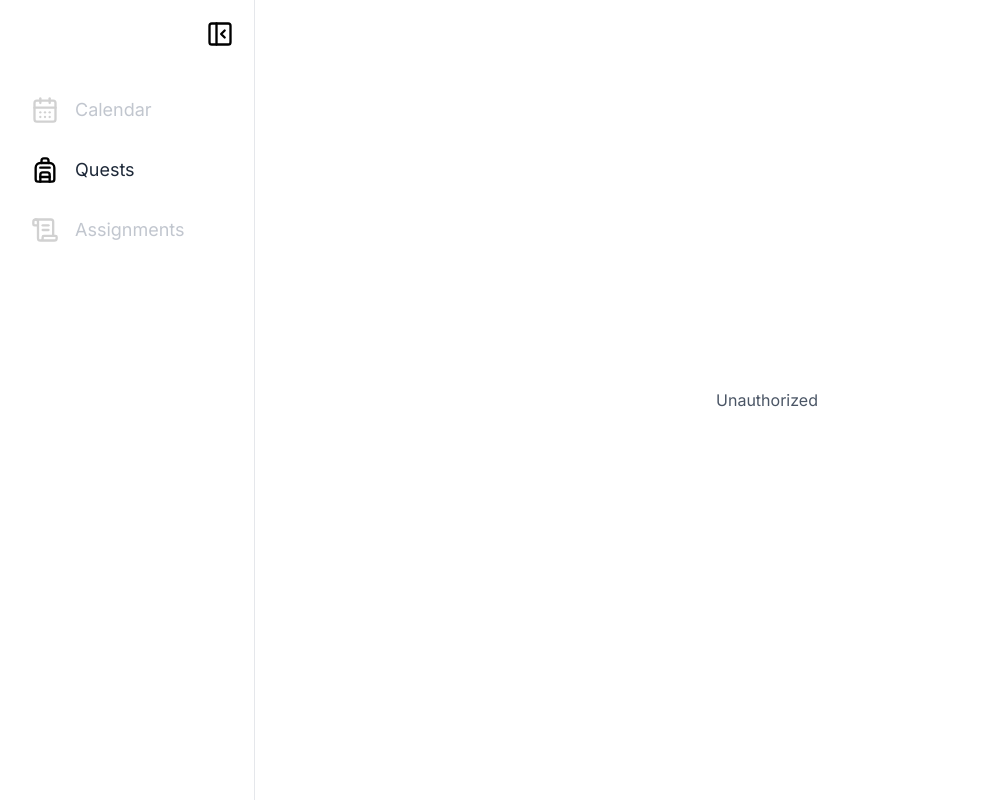
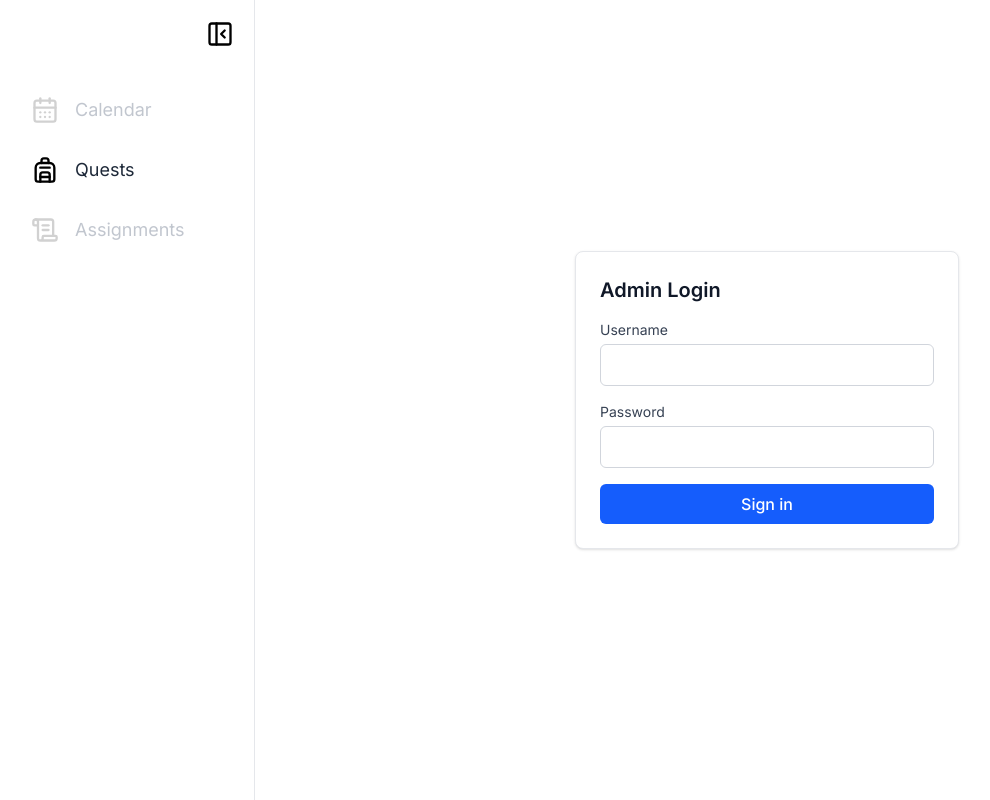
Before and after one commit to hi-anthonyyang/sidequest, a Next.js app: page /admin/metrics in a window 1280 px wide. Shown: the whole page, without its empty margins (1-991 px from the left). Built offline with nearby package versions, Linux system fonts and the light colour scheme; no server answers.

Commit message:
Admin: add cookie-based login form and /api/admin/login endpoint; page now shows form when unauthorized.

```diff
--- a/src/app/admin/metrics/page.tsx
+++ b/src/app/admin/metrics/page.tsx
@@ -1,4 +1,4 @@
-import { headers } from 'next/headers';
+import { headers, cookies } from 'next/headers';
 import { getAssessStats } from '@/lib/metrics';
 
 export const dynamic = 'force-dynamic';
@@ -11,6 +11,10 @@ export default async function AdminMetricsPage() {
   const expectedUser = (process.env.ADMIN_BASIC_USER || '').trim();
   const expectedPass = (process.env.ADMIN_BASIC_PASS || '').trim();
   let authorized = false;
+  // Cookie-based session from login API
+  const cookieStore = await cookies();
+  const hasCookie = cookieStore.get('admin_auth')?.value === 'ok';
+  if (hasCookie) authorized = true;
   if (expectedUser && expectedPass) {
     const [scheme, encoded] = authHeader.split(' ');
     if (scheme === 'Basic' && encoded) {
@@ -25,8 +29,40 @@ export default async function AdminMetricsPage() {
   }
   if (!authorized) {
     return (
-      <main className="min-h-screen bg-white flex items-center justify-center">
-        <div className="text-gray-600">Unauthorized</div>
+      <main className="min-h-screen bg-white flex items-center justify-center p-6">
+        <div className="w-full max-w-sm border border-gray-200 rounded-lg p-6 shadow-sm bg-white">
+          <h1 className="text-xl font-semibold text-gray-900 mb-4">Admin Login</h1>
+          <form
+            className="space-y-4"
+            method="post"
+            action="/api/admin/login"
+            onSubmit={(e) => {
+              e.preventDefault();
+              const form = e.currentTarget as HTMLFormElement;
+              const data = Object.fromEntries(new FormData(form).entries());
+              fetch('/api/admin/login', {
+                method: 'POST',
+                headers: { 'Content-Type': 'application/json' },
+                body: JSON.stringify({ username: data.username, password: data.password }),
+              })
+                .then(async (res) => {
+                  if (res.ok) location.reload();
+                  else alert('Invalid credentials');
+                })
+                .catch(() => alert('Login failed'));
+            }}
+          >
+            <div>
+              <label className="block text-sm text-gray-700 mb-1">Username</label>
+              <input name="username" type="text" className="w-full border border-gray-300 rounded-md px-3 py-2 focus:outline-none focus:ring-2 focus:ring-blue-500" required />
+            </div>
+            <div>
+              <label className="block text-sm text-gray-700 mb-1">Password</label>
+              <input name="password" type="password" className="w-full border border-gray-300 rounded-md px-3 py-2 focus:outline-none focus:ring-2 focus:ring-blue-500" required />
+            </div>
+            <button type="submit" className="w-full bg-blue-600 text-white rounded-md py-2 font-medium hover:bg-blue-700">Sign in</button>
+          </form>
+        </div>
       </main>
     );
   }
--- /dev/null
+++ b/src/app/api/admin/login/route.ts
@@ -0,0 +1,24 @@
+import { NextResponse } from 'next/server';
+
+export async function POST(req: Request) {
+  try {
+    const { username, password } = await req.json();
+    const expectedUser = (process.env.ADMIN_BASIC_USER || '').trim();
+    const expectedPass = (process.env.ADMIN_BASIC_PASS || '').trim();
+
+    if (username === expectedUser && password === expectedPass) {
+      const res = NextResponse.json({ ok: true });
+      res.cookies.set('admin_auth', 'ok', {
+        httpOnly: true,
+        sameSite: 'lax',
+        secure: true,
+        path: '/admin',
+        maxAge: 60 * 60 * 8, // 8 hours
+      });
+      return res;
+    }
+    return NextResponse.json({ ok: false, error: 'Invalid credentials' }, { status: 401 });
+  } catch {
+    return NextResponse.json({ ok: false, error: 'Bad request' }, { status: 400 });
+  }
+}
```
